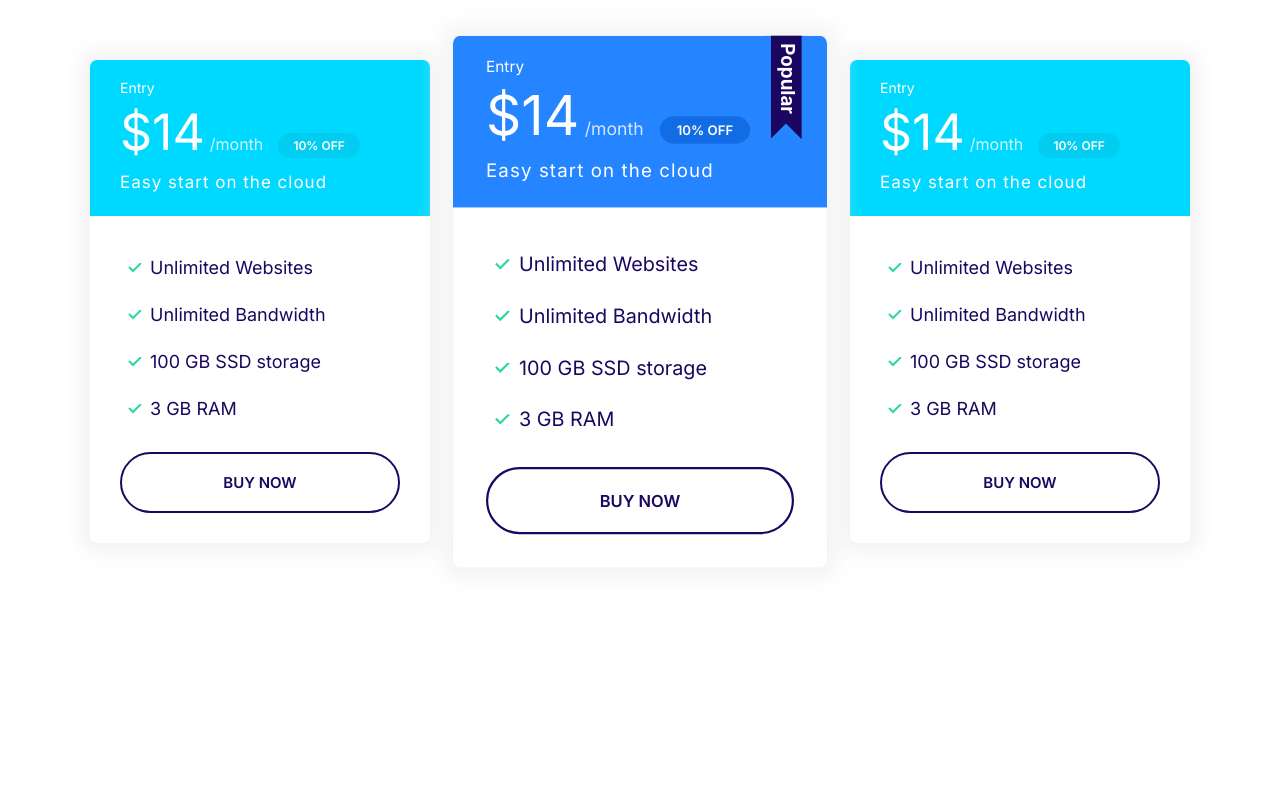
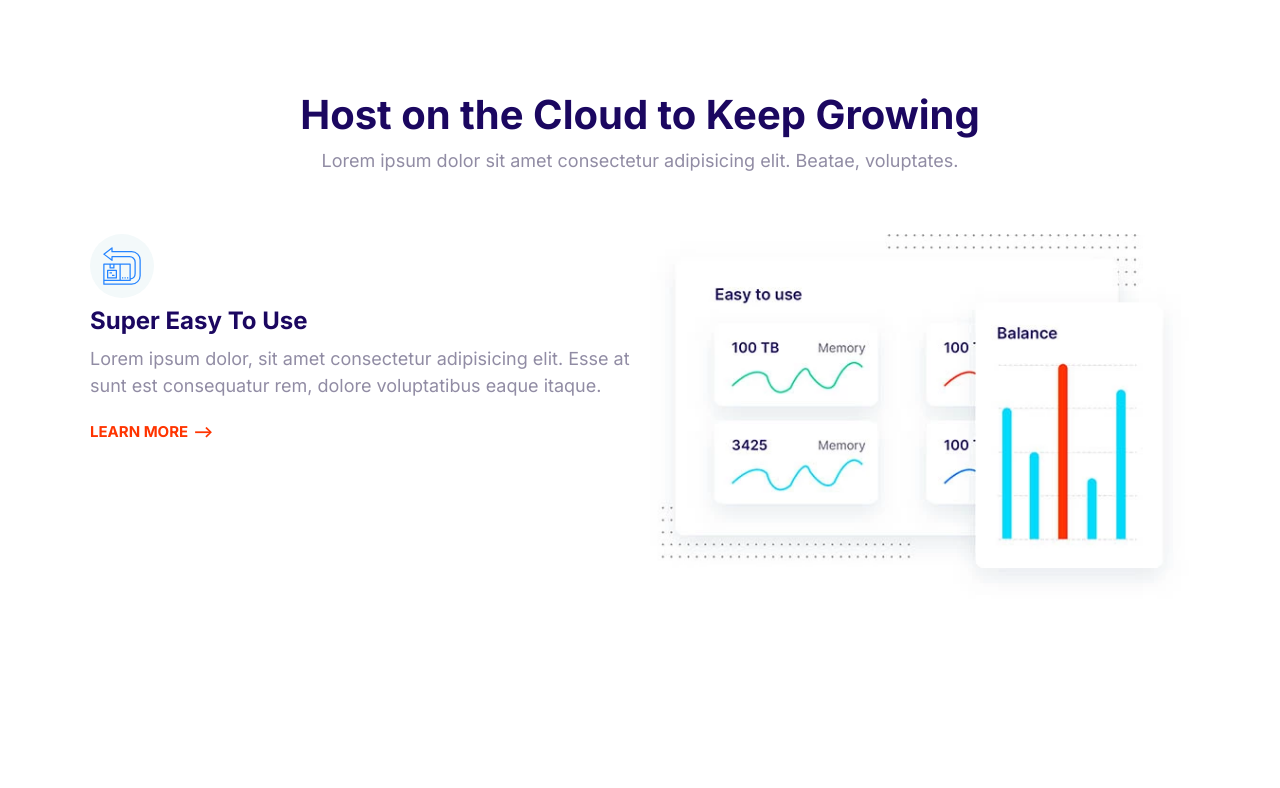
Before and after one commit to ahmadkismael/ahmify, a plain HTML site: page index.html in a window 1280 px wide. Shown: the top 788 px of the page. Drawn offline with Linux system fonts and the light colour scheme.

Commit message:
feature block

```diff
--- a/css/styles.css
+++ b/css/styles.css
@@ -760,3 +760,27 @@ a {
   max-width: 500px;
   margin: 0 auto;
 }
+
+/* Features */
+.feature {
+  gap: 4rem 2rem;
+  margin: 12rem 0;
+}
+
+.feature:first-of-type {
+  margin-top: 6rem;
+}
+
+.feature__heading {
+  margin: 1rem 0;
+}
+
+.feature__image {
+  width: 100%;
+}
+
+@media screen and (min-width: 768px) {
+  .feature:nth-of-type(even) .feature__content {
+    order: 2;
+  }
+}
--- a/index.html
+++ b/index.html
@@ -14,70 +14,100 @@
     <link rel="stylesheet" href="css/styles.css" />
   </head>
   <body>
-    <section class="block container block-plans">
-      <div class="grid grid--1x3">
-        <div class="plan">
-          <div class="card card--secondary">
-            <header class="card__header">
-              <h3 class="plan__name">Entry</h3>
-              <span class="plan__price">$14</span>
-              <span class="plan__billing-cycle">/month</span>
-              <span class="badge badge--secondary badge--small">10% OFF</span>
-              <span class="plan__description">Easy start on the cloud</span>
-            </header>
-            <div class="card__body">
-              <ul class="list list--tick">
-                <li class="list__item">Unlimited Websites</li>
-                <li class="list__item">Unlimited Bandwidth</li>
-                <li class="list__item">100 GB SSD storage</li>
-                <li class="list__item">3 GB RAM</li>
-              </ul>
-              <button class="btn btn--outline btn--block">Buy Now</button>
-            </div>
-          </div>
+    <section class="block container">
+      <header class="block__header">
+        <h2>Host on the Cloud to Keep Growing</h2>
+        <p>
+          Lorem ipsum dolor sit amet consectetur adipisicing elit. Beatae,
+          voluptates.
+        </p>
+      </header>
+      <article class="grid grid--1x2 feature">
+        <div class="feature__content">
+          <span class="icon-container">
+            <svg class="icon icon--primary">
+              <use xlink:href="images/sprite.svg#easy"></use>
+            </svg>
+          </span>
+          <h3 class="feature__heading">Super Easy To Use</h3>
+          <p>
+            Lorem ipsum dolor, sit amet consectetur adipisicing elit. Esse at
+            sunt est consequatur rem, dolore voluptatibus eaque itaque.
+          </p>
+          <a href="#" class="link-arrow">Learn More</a>
         </div>
-        <div class="plan plan--popular">
-          <div class="card card--primary">
-            <header class="card__header">
-              <h3 class="plan__name">Entry</h3>
-              <span class="plan__price">$14</span>
-              <span class="plan__billing-cycle">/month</span>
-              <span class="badge badge--primary badge--small">10% OFF</span>
-              <span class="plan__description">Easy start on the cloud</span>
-            </header>
-            <div class="card__body">
-              <ul class="list list--tick">
-                <li class="list__item">Unlimited Websites</li>
-                <li class="list__item">Unlimited Bandwidth</li>
-                <li class="list__item">100 GB SSD storage</li>
-                <li class="list__item">3 GB RAM</li>
-              </ul>
-              <button class="btn btn--outline btn--block">Buy Now</button>
-            </div>
-          </div>
+        <picture>
+          <source
+            type="image/webp"
+            srcset="images/easy.webp 1x, images/easy@2x.webp 2x"
+          />
+          <source
+            type="image/jpg"
+            srcset="images/easy.jpg 1x, images/easy@2x.jpg 2x"
+          />
+          <img class="feature__image" src="images/easy@2x.jpg" alt="" />
+        </picture>
+      </article>
+    </section>
+
+    <section class="block container">
+      <article class="grid grid--1x2 feature">
+        <div class="feature__content">
+          <span class="icon-container">
+            <svg class="icon icon--primary">
+              <use xlink:href="images/sprite.svg#computer"></use>
+            </svg>
+          </span>
+          <h3 class="feature__heading">Simply Fast Websites</h3>
+          <p>
+            Lorem ipsum dolor, sit amet consectetur adipisicing elit. Esse at
+            sunt est consequatur rem, dolore voluptatibus eaque itaque.
+          </p>
+          <a href="#" class="link-arrow">Learn More</a>
         </div>
-        <div class="plan">
-          <div class="card card--secondary">
-            <header class="card__header">
-              <h3 class="plan__name">Entry</h3>
-              <span class="plan__price">$14</span>
-              <span class="plan__billing-cycle">/month</span>
-              <span class="badge badge--secondary badge--small">10% OFF</span>
-              <span class="plan__description">Easy start on the cloud</span>
-            </header>
-            <div class="card__body">
-              <ul class="list list--tick">
-                <li class="list__item">Unlimited Websites</li>
-                <li class="list__item">Unlimited Bandwidth</li>
-                <li class="list__item">100 GB SSD storage</li>
-                <li class="list__item">3 GB RAM</li>
-              </ul>
-              <button class="btn btn--outline btn--block">Buy Now</button>
-            </div>
-          </div>
+        <picture>
+          <source
+            type="image/webp"
+            srcset="images/fast.webp 1x, images/fast@2x.webp 2x"
+          />
+          <source
+            type="image/jpg"
+            srcset="images/fast.jpg 1x, images/fast@2x.jpg 2x"
+          />
+          <img class="feature__image" src="images/fast@2x.jpg" alt="" />
+        </picture>
+      </article>
+    </section>
+
+    <section class="block container">
+      <article class="grid grid--1x2 feature">
+        <div class="feature__content">
+          <span class="icon-container">
+            <svg class="icon icon--primary">
+              <use xlink:href="images/sprite.svg#settings"></use>
+            </svg>
+          </span>
+          <h3 class="feature__heading">WordPress made easy</h3>
+          <p>
+            Lorem ipsum dolor, sit amet consectetur adipisicing elit. Esse at
+            sunt est consequatur rem, dolore voluptatibus eaque itaque.
+          </p>
+          <a href="#" class="link-arrow">Learn More</a>
         </div>
-      </div>
+        <picture>
+          <source
+            type="image/webp"
+            srcset="images/wordpress.webp 1x, images/wordpress@2x.webp 2x"
+          />
+          <source
+            type="image/jpg"
+            srcset="images/wordpress.jpg 1x, images/wordpress@2x.jpg 2x"
+          />
+          <img class="feature__image" src="images/wordpress@2x.jpg" alt="" />
+        </picture>
+      </article>
     </section>
+
     <script src="js/main.js"></script>
   </body>
 </html>
```
Also changed, not shown: components/feature block.html (added, +93 -0 lines), images/computer.svg (added), images/easy.jpg (added), images/easy.webp (added), images/easy@2x.jpg (added), images/easy@2x.webp (added), images/fast.jpg (added), images/fast.webp (added), images/fast@2x.jpg (added), images/fast@2x.webp (added), images/support.jpg (added), images/support.webp (added), images/support@2x.jpg (added), images/support@2x.webp (added), 4 more files.
